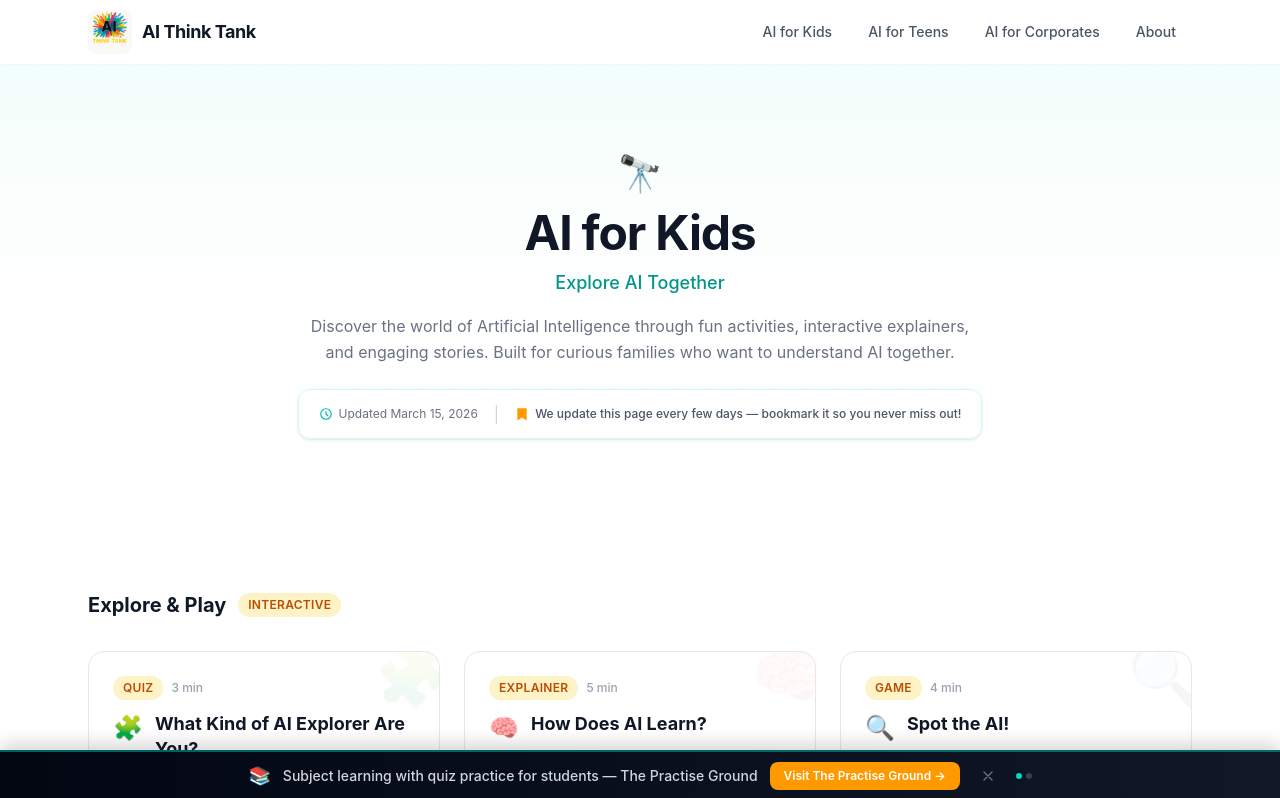
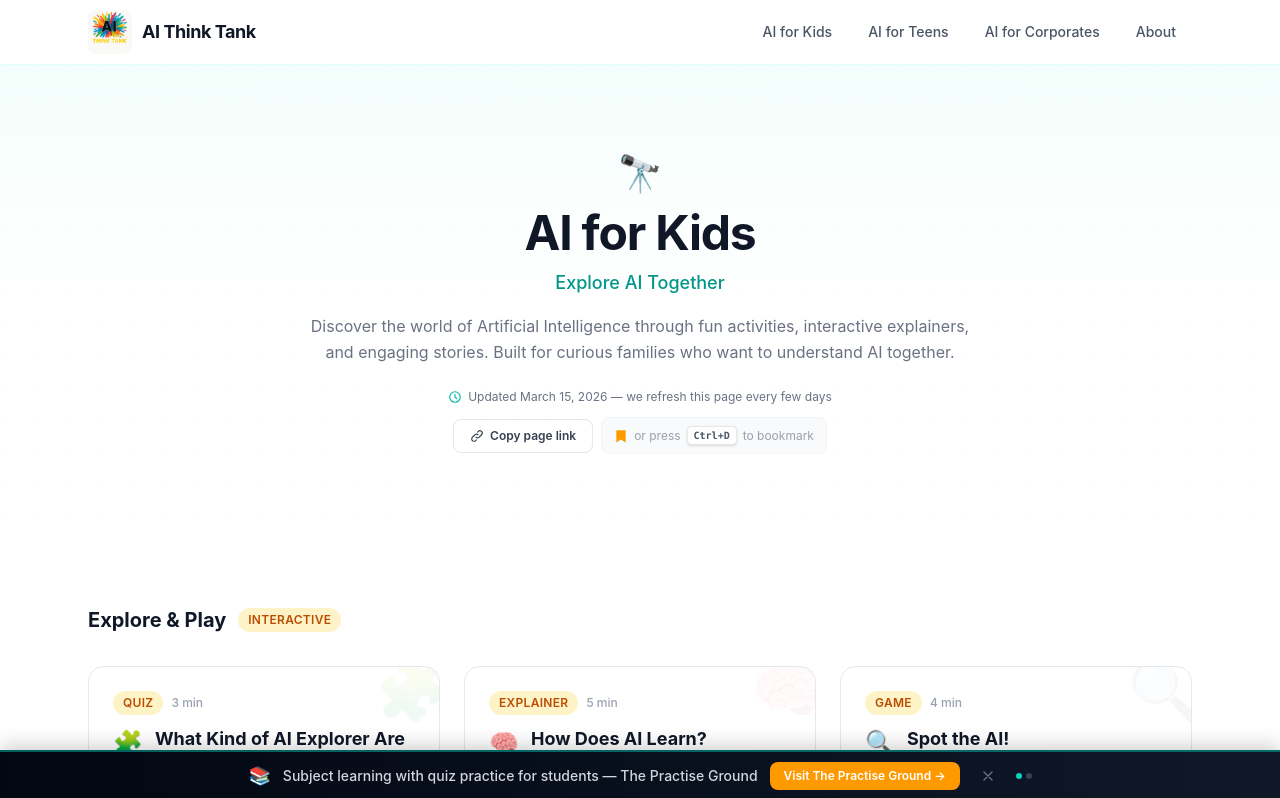
Before and after one commit to AIThinkTankSpace/AIThinkTank, a Next.js app: page /ai-for-kids in a window 1280 px wide. Shown: the top 798 px of the page. Built offline with nearby package versions, Linux system fonts and the light colour scheme.

Commit message:
Add copy-link button and bookmark shortcut hint to hub pages

```diff
--- /dev/null
+++ b/src/components/BookmarkPrompt.tsx
@@ -0,0 +1,84 @@
+"use client";
+
+import { useState, useEffect } from "react";
+
+interface BookmarkPromptProps {
+  updateFrequency: string;
+  formattedDate: string;
+}
+
+export default function BookmarkPrompt({ updateFrequency, formattedDate }: BookmarkPromptProps) {
+  const [copied, setCopied] = useState(false);
+  const [isMac, setIsMac] = useState(false);
+
+  useEffect(() => {
+    setIsMac(navigator.platform.toUpperCase().includes("MAC"));
+  }, []);
+
+  const handleCopyLink = async () => {
+    try {
+      await navigator.clipboard.writeText(window.location.href);
+      setCopied(true);
+      setTimeout(() => setCopied(false), 2000);
+    } catch {
+      // Fallback for older browsers
+      const input = document.createElement("input");
+      input.value = window.location.href;
+      document.body.appendChild(input);
+      input.select();
+      document.execCommand("copy");
+      document.body.removeChild(input);
+      setCopied(true);
+      setTimeout(() => setCopied(false), 2000);
+    }
+  };
+
+  return (
+    <div className="mt-6 inline-flex flex-col items-center gap-3">
+      {/* Updated date */}
+      <div className="flex items-center gap-1.5 text-xs text-gray-500">
+        <svg className="w-3.5 h-3.5 text-teal-500" fill="none" stroke="currentColor" viewBox="0 0 24 24">
+          <path strokeLinecap="round" strokeLinejoin="round" strokeWidth={2} d="M12 8v4l3 3m6-3a9 9 0 11-18 0 9 9 0 0118 0z" />
+        </svg>
+        Updated {formattedDate} — we refresh this page {updateFrequency}
+      </div>
+
+      {/* Action buttons */}
+      <div className="flex items-center gap-2">
+        {/* Copy link button */}
+        <button
+          onClick={handleCopyLink}
+          className={`inline-flex items-center gap-1.5 text-xs font-semibold px-4 py-2 rounded-lg transition-all duration-200 ${
+            copied
+              ? "bg-teal-100 text-teal-700 border border-teal-200"
+              : "bg-white border border-gray-200 text-gray-700 hover:border-teal-300 hover:text-teal-700 hover:shadow-sm"
+          }`}
+        >
+          {copied ? (
+            <>
+              <svg className="w-3.5 h-3.5" fill="none" stroke="currentColor" viewBox="0 0 24 24">
+                <path strokeLinecap="round" strokeLinejoin="round" strokeWidth={2} d="M5 13l4 4L19 7" />
+              </svg>
+              Link copied!
+            </>
+          ) : (
+            <>
+              <svg className="w-3.5 h-3.5" fill="none" stroke="currentColor" viewBox="0 0 24 24">
+                <path strokeLinecap="round" strokeLinejoin="round" strokeWidth={2} d="M13.828 10.172a4 4 0 00-5.656 0l-4 4a4 4 0 105.656 5.656l1.102-1.101m-.758-4.899a4 4 0 005.656 0l4-4a4 4 0 00-5.656-5.656l-1.1 1.1" />
+              </svg>
+              Copy page link
+            </>
+          )}
+        </button>
+
+        {/* Bookmark shortcut hint */}
+        <span className="hidden sm:inline-flex items-center gap-1.5 text-xs text-gray-400 px-3 py-2 bg-gray-50 rounded-lg border border-gray-100">
+          <svg className="w-3.5 h-3.5 text-amber-500" fill="currentColor" viewBox="0 0 24 24">
+            <path d="M5 2h14a1 1 0 011 1v19.143a.5.5 0 01-.766.424L12 18.03l-7.234 4.536A.5.5 0 014 22.143V3a1 1 0 011-1z" />
+          </svg>
+          or press <kbd className="px-1.5 py-0.5 bg-white border border-gray-200 rounded text-[10px] font-mono font-bold text-gray-600 shadow-sm">{isMac ? "Cmd" : "Ctrl"}+D</kbd> to bookmark
+        </span>
+      </div>
+    </div>
+  );
+}
--- a/src/components/HubPage.tsx
+++ b/src/components/HubPage.tsx
@@ -6,6 +6,7 @@ import ArticleCard from "./ArticleCard";
 import InteractiveCard from "./InteractiveCard";
 import NewsletterCTA from "./NewsletterCTA";
 import CrossPromoStrip from "./CrossPromoStrip";
+import BookmarkPrompt from "./BookmarkPrompt";
 
 const sectionLabels: Record<Category, { interactive: string; articles: string }> = {
   "ai-for-kids": {
@@ -56,22 +57,8 @@ export default function HubPage({ category }: { category: Category }) {
             {hub.heroDescription}
           </p>
 
-          {/* Last updated + Bookmark prompt */}
-          <div className="mt-6 inline-flex flex-col sm:flex-row items-center gap-2 sm:gap-4 bg-white/80 backdrop-blur-sm border border-teal-100 rounded-xl px-5 py-3 shadow-sm">
-            <span className="flex items-center gap-1.5 text-xs text-gray-500">
-              <svg className="w-3.5 h-3.5 text-teal-500" fill="none" stroke="currentColor" viewBox="0 0 24 24">
-                <path strokeLinecap="round" strokeLinejoin="round" strokeWidth={2} d="M12 8v4l3 3m6-3a9 9 0 11-18 0 9 9 0 0118 0z" />
-              </svg>
-              Updated {formattedDate}
-            </span>
-            <span className="hidden sm:inline text-gray-300">|</span>
-            <span className="flex items-center gap-1.5 text-xs text-gray-600 font-medium">
-              <svg className="w-3.5 h-3.5 text-amber-500" fill="currentColor" viewBox="0 0 24 24">
-                <path d="M5 2h14a1 1 0 011 1v19.143a.5.5 0 01-.766.424L12 18.03l-7.234 4.536A.5.5 0 014 22.143V3a1 1 0 011-1z" />
-              </svg>
-              We update this page {hub.updateFrequency} — bookmark it so you never miss out!
-            </span>
-          </div>
+          {/* Last updated + Bookmark/Copy actions */}
+          <BookmarkPrompt updateFrequency={hub.updateFrequency} formattedDate={formattedDate} />
         </div>
       </section>
 
```
